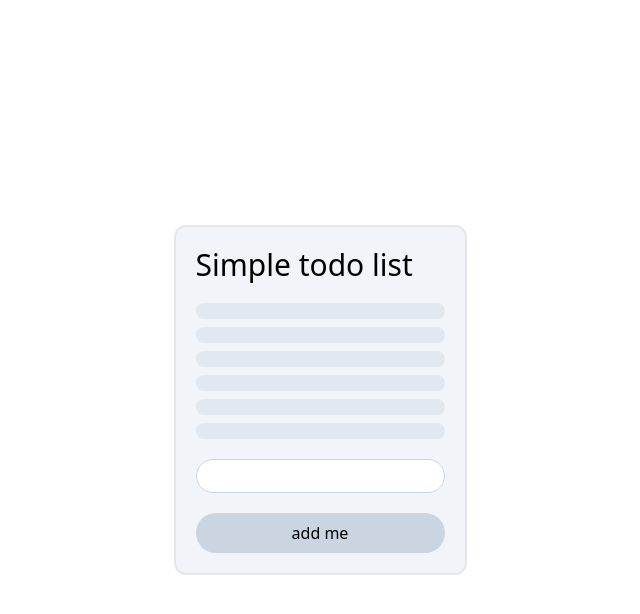
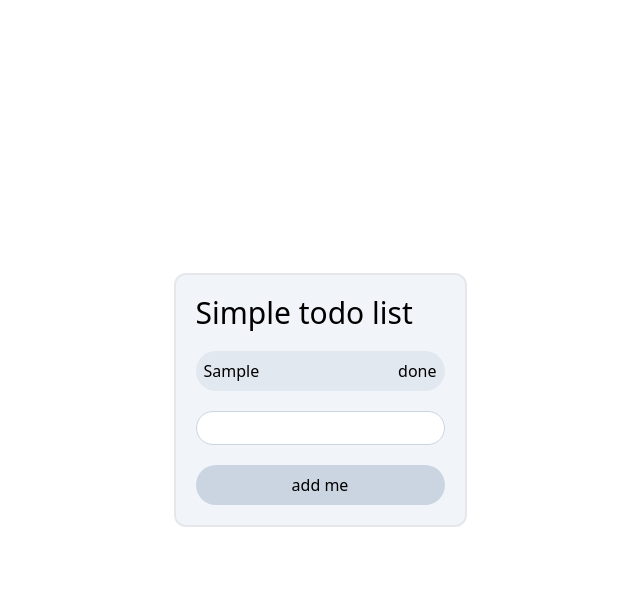
Before and after one commit to RomaMatsen/todo-react, a React (Create React App) app: page / in a window 1280 px wide. Both pictures are taken after typing "Sample" into the empty fields and a click on the button "add me". Shown: the top 614 px of the page, without its empty margins (320-960 px from the left). Built offline with nearby package versions, Linux system fonts and the light colour scheme.

Commit message:
added dynamic todo compeleted toggle

```diff
--- a/src/App.tsx
+++ b/src/App.tsx
@@ -1,33 +1,39 @@
 import "./App.css";
 import { useState } from "react";
 import { Todo } from "./components/todo";
+import { TodoItemInterface } from "./types";
 
 function App() {
-    const [items, setItems] = useState(["Item 1"]);
-    const [title, setTitle] = useState("");
+    const [items, setItems] = useState<TodoItemInterface[]>([]);
+    const [title, setTitle] = useState<string>("");
 
     const handleClick = () => {
-        const newItems = [...items, title];
+        const newItems: TodoItemInterface[] = [...items,
+        {
+            title: title,
+            completed: false,
+        }
+        ];
         setItems(newItems);
         setTitle("");
     };
+
+    const doneItem = (index: number) => {
+        const newItems: TodoItemInterface[] = [...items];
+        newItems[index].completed = !newItems[index].completed;
+        setItems(newItems);
+    }
 
     return (
         <div className="w-screen h-screen flex justify-center items-center">
             <div className="p-5 rounded-xl gap-5 bg-slate-100 flex flex-col border-2 border-solid border-state-300">
                 <h1 className="text-3xl font-medium"> Simple todo list</h1>
                 <div className="flex flex-col gap-2">
-                    {/* { */}
-                    {/*     items.map((item, index) => */}
-                    {/*         <Todo key={index} item={item} /> */}
-                    {/*     ) */}
-                    {/* } */}
-                    <Todo item={"hello"} />
-                    <Todo item={"hello"} />
-                    <Todo item={"hello"} />
-                    <Todo item={"hello"} />
-                    <Todo item={"hello"} />
-                    <Todo item={"hello"} />
+                    {
+                        items.map((ArrItem, i) =>
+                            <Todo key={i} item={ArrItem} doneItem={() => { doneItem(i) }} />
+                        )
+                    }
                 </div>
                 <input
                     type="text"
--- a/src/components/todo.tsx
+++ b/src/components/todo.tsx
@@ -1,13 +1,22 @@
 import { TodoItemInterface } from "../types"
 
-export const Todo = (
+interface Prop {
+    item: TodoItemInterface
+    doneItem: () => void
+}
 
-    { item }: { item: TodoItemInterface }
+export const Todo = (p: Prop) => {
+    return (
+        <div className={`p-2 flex justify-between rounded-full text-black ${p.item.completed ? "bg-green-200" : "bg-slate-200"}`}>
+            <p>
+                {p.item.title}
+            </p>
 
-) => {
-    return (
-        <div className="p-2 rounded-full bg-slate-200 text-black">
-            {item.title}
+            <button onClick={p.doneItem}>
+                {
+                    p.item.completed ? "undone" : "done"
+                }
+            </button>
         </div>
     )
 }
```
